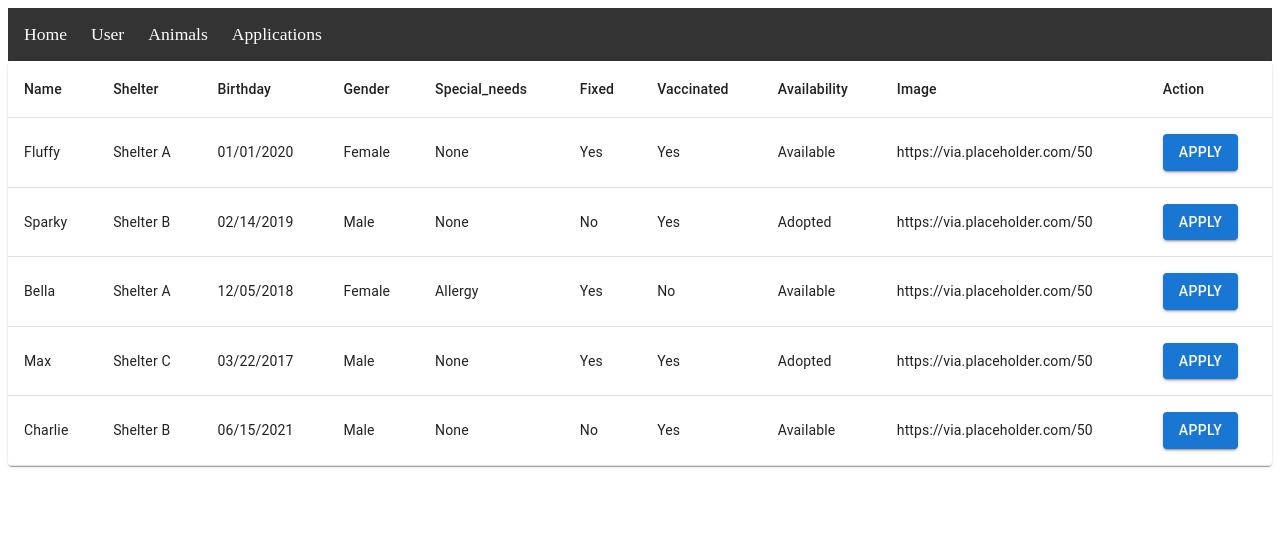
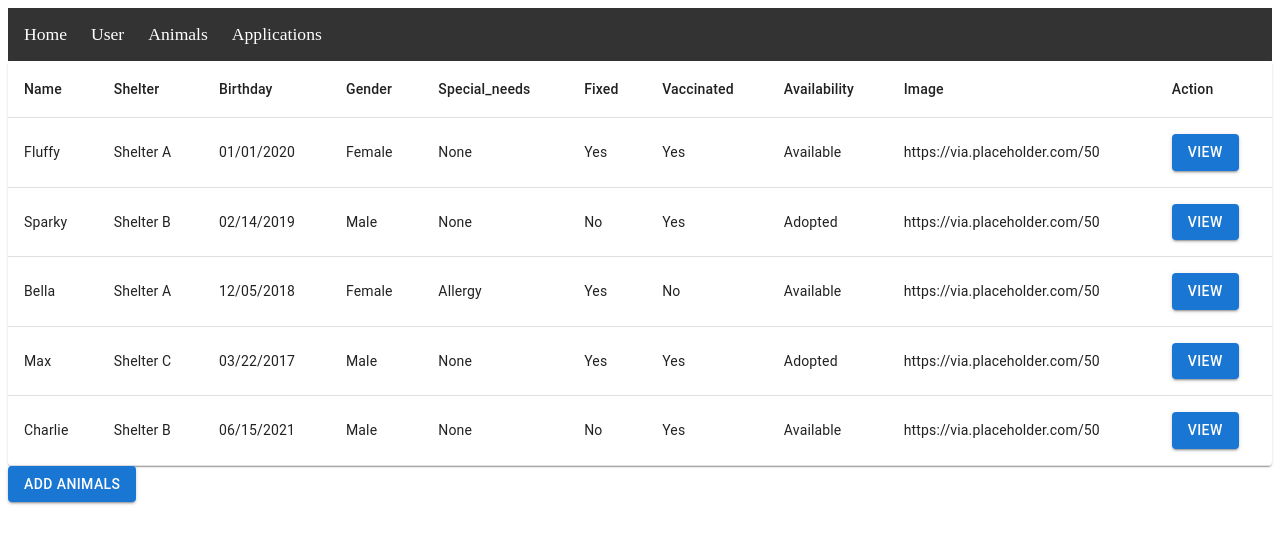
Before and after one commit to dnn47/FA24---01-Pet-Shelter, a React (Create React App) app in the folder frontend/: page /animals in a window 1280 px wide. Shown: the top 544 px of the page. Built offline with nearby package versions, Linux system fonts and the light colour scheme.

Commit message:
Fleshing out action button to pass current data to new page

```diff
--- a/frontend/src/App.js
+++ b/frontend/src/App.js
@@ -5,8 +5,9 @@ import HomePage from './pages/Home';
 import UserPage from './pages/User';
 import AnimalsPage from './pages/Animals';
 import ApplicationsPage from './pages/Applications';
+import AnimalViewPage from './pages/AniamalView';
 
-let currentRole = "user";
+let currentRole = "admin";
 
 function App() {
   return (
@@ -17,6 +18,7 @@ function App() {
         <Route path="/user" element={<UserPage />} />
         <Route path="/animals" element={<AnimalsPage role={currentRole} />} />
         <Route path="/applications" element={<ApplicationsPage role={currentRole}/>} />
+        <Route path="/animalview" element={<AnimalViewPage/>} />
       </Routes>
     </>
   );
--- a/frontend/src/components/Table.js
+++ b/frontend/src/components/Table.js
@@ -7,8 +7,16 @@ import TableHead from '@mui/material/TableHead';
 import TableRow from '@mui/material/TableRow';
 import Paper from '@mui/material/Paper';
 import Button from '@mui/material/Button';
+import { useNavigate } from 'react-router-dom';
 
-export default function DataTable({ data, actionType}) {
+export default function DataTable({ data, actionType, actionLink}) {
+
+    const navigate = useNavigate();
+
+    const handleAction = (row) => {
+        navigate(`${actionLink}?data=${encodeURIComponent(JSON.stringify(row))}`);
+    }
+
     const headers = data.length > 0 ? Object.keys(data[0]) : [];
 
     return (
@@ -33,7 +41,9 @@ export default function DataTable({ data, actionType}) {
                     </TableCell>
                 ))}
                 <TableCell align="left">
-                <Button variant="contained" href="#contained-buttons">
+                    <Button
+                        variant="contained"
+                        onClick={() => handleAction(row)}>
                     {actionType}
                     </Button>
                 </TableCell>
--- /dev/null
+++ b/frontend/src/pages/AniamalView.js
@@ -0,0 +1,12 @@
+import { useLocation } from 'react-router-dom';
+
+function AnimalView() {
+  const location = useLocation();
+  const data = JSON.parse(new URLSearchParams(location.search).get('data'));
+
+  console.log(data);
+
+  return <div>{JSON.stringify(data)}</div>;
+}
+
+export default AnimalView;
--- a/frontend/src/pages/Animals.js
+++ b/frontend/src/pages/Animals.js
@@ -17,11 +17,11 @@ const rows = [
 export default function Animals({role}) {
   switch (role) {
     case "user":
-      return <DataTable data={rows} actionType="Apply"/>
+      return <DataTable data={rows} actionType="View"/>
     case "admin":
       return (
         <>
-        <DataTable data={rows} actionType="Apply"/>
+        <DataTable data={rows} actionType="View" actionLink="/animalview"/>
         <Button variant="contained" href="#contained-buttons">
           Add Animals
         </Button>
--- a/frontend/src/pages/Applications.js
+++ b/frontend/src/pages/Applications.js
@@ -19,14 +19,14 @@ export default function Applications({role}) {
         case "user":
             return (
                 <>
-                <DataTable data={rows} actionType="View"/>
+                <DataTable data={rows} actionType="View" actionLink="/"/>
                 <Button variant="contained" href="#contained-buttons">
                   Submit New Application
                 </Button>
                 </>
               );
         case "admin":
-            return <DataTable data={rows} actionType="Review" />
+            return <DataTable data={rows} actionType="Review" actionLink="/"/>
         default:
           return null;
       }
```
Lines whose indentation alone changed are shown as unchanged.
